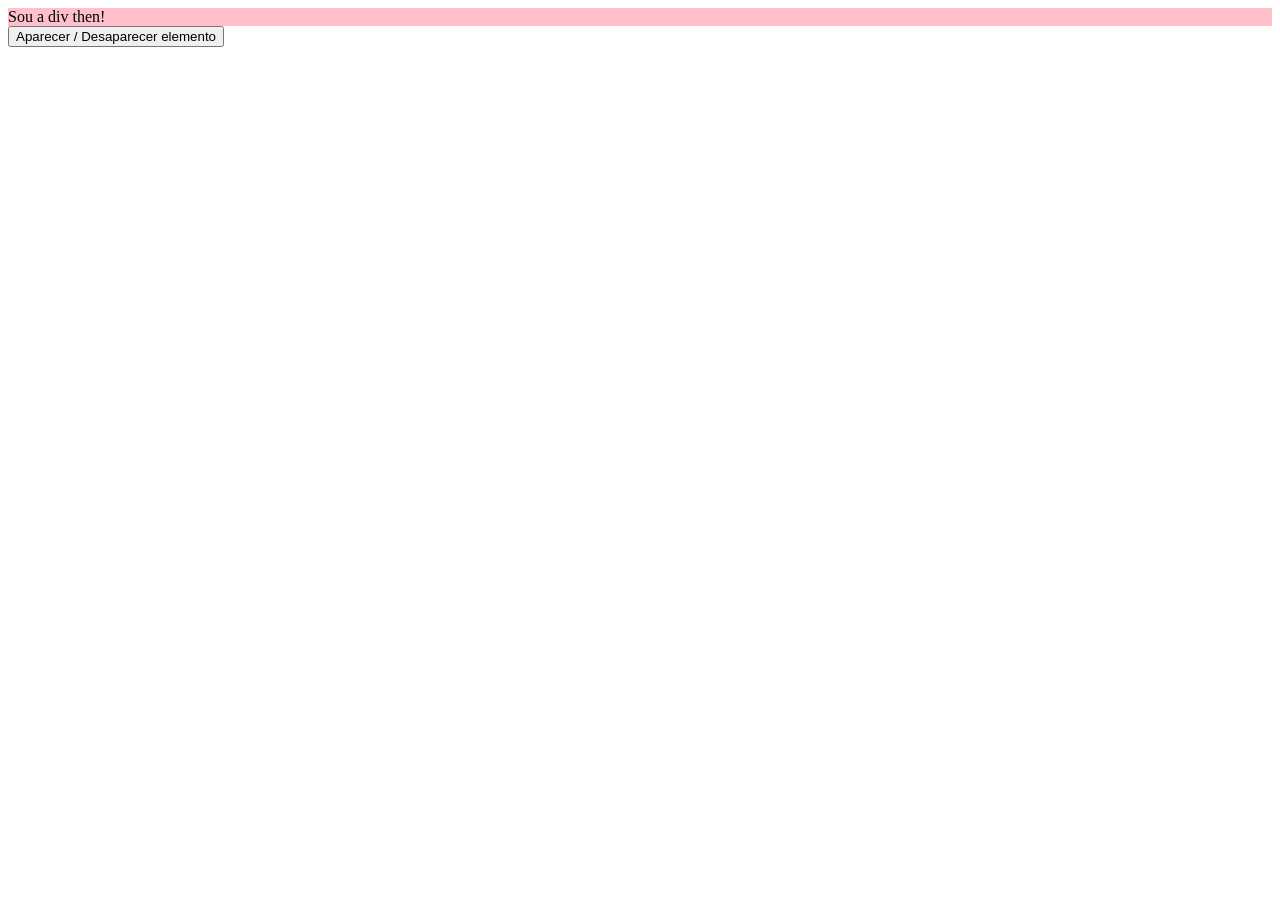
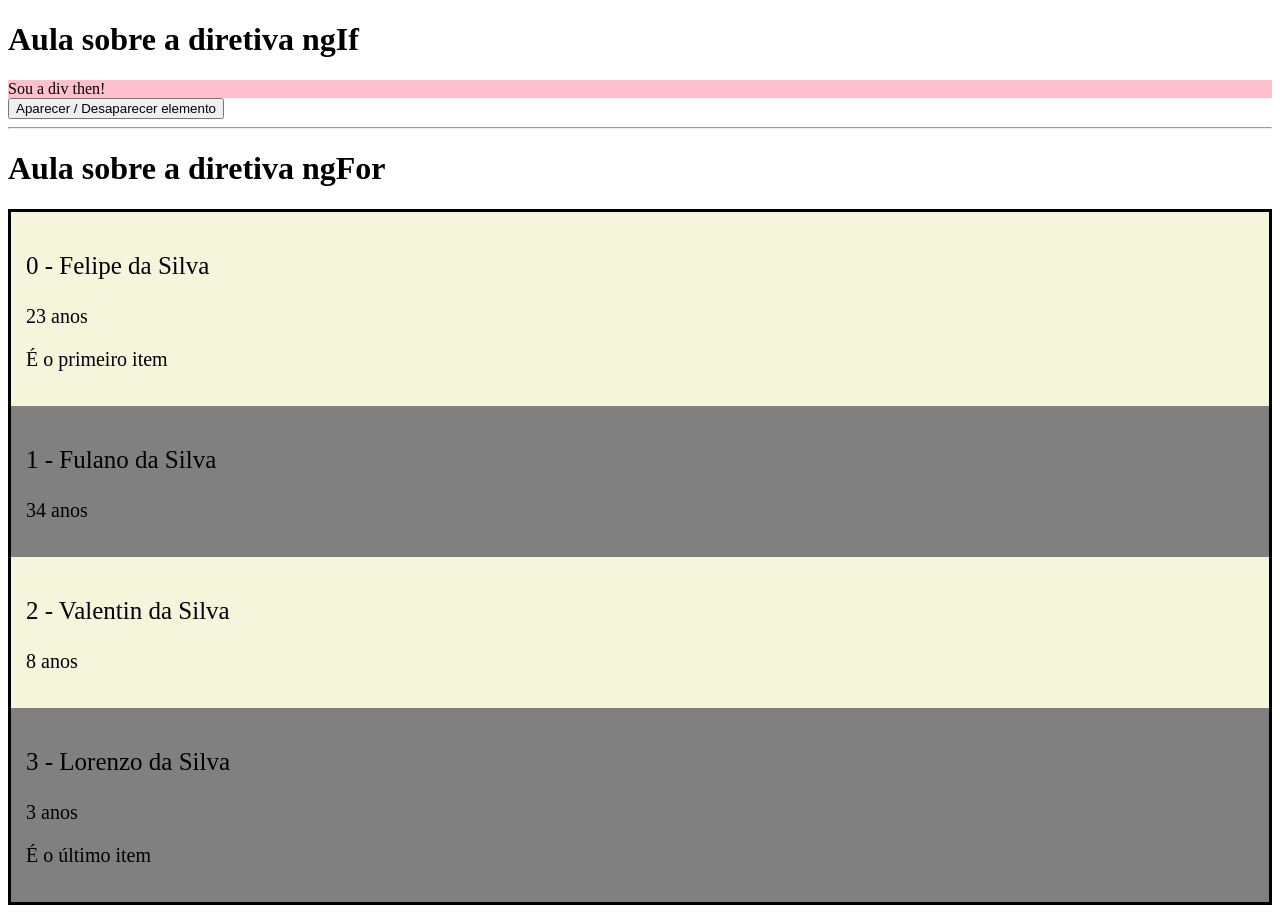
Before and after one commit to fefo1811/Fundamentos-Angular, an Angular app in the folder Diretivas/: page / in a window 1280 px wide. Before the commit the page ends 800 px from the top, so only its background shows below. Built offline with nearby package versions, Linux system fonts and the light colour scheme.

Commit message:
Angular: ngFor

```diff
--- a/Diretivas/src/app/components/diretivas/diretivas.component.css
+++ b/Diretivas/src/app/components/diretivas/diretivas.component.css
@@ -0,0 +1,29 @@
+.list {
+    background-color: black;
+    padding: 3px;
+}
+
+.item {
+    padding: 15px;
+    background-color: beige;
+}
+
+.item .item__name {
+    font-size: 25px;
+    font-weight: 500;
+}
+
+.item .item__age {
+    font-size: 20px;
+    font-weight: 300;
+}
+
+.item__odd {
+    background-color: gray;
+}
+
+.item__highlighted {
+    color: white;
+    background-color: rgb(60, 220, 54);
+    border: 3px solid rgb(168, 249, 131);
+}
--- a/Diretivas/src/app/components/diretivas/diretivas.component.html
+++ b/Diretivas/src/app/components/diretivas/diretivas.component.html
@@ -1,3 +1,5 @@
+<h1> Aula sobre a diretiva ngIf </h1>
+
 <!-- <div
     style="background-color: green;"
     *ngIf="minhaProp; else meuTemplate"
@@ -20,3 +22,25 @@
 </ng-template>
 
 <button (click)="toggleProp()"> Aparecer / Desaparecer elemento </button>
+
+<hr>
+
+<h1> Aula sobre a diretiva ngFor </h1>
+<div class="list">
+    <div
+    class="item"
+    *ngFor="let person of listPessoas; let i = index; let isOdd = odd; let isFirst = first; let isLast = last"
+    [class.item__odd]="isOdd"
+    [class.item__highlighted]="personSelectedIndex === i"
+    (click)="selectPerson(i)"
+>
+        <p class="item__name"> {{ i }} - {{ person.name }} </p>
+        <p class="item__age"> {{ person.age }} anos </p>
+        <p class="item__age" *ngIf="isFirst"> É o primeiro item </p>
+        <p class="item__age" *ngIf="isLast"> É o último item </p>
+    </div>
+</div>
+
+<!-- <div *ngFor="let item of listPessoas">
+    <h1> {{ item }} </h1>
+</div> -->
--- a/Diretivas/src/app/components/diretivas/diretivas.component.ts
+++ b/Diretivas/src/app/components/diretivas/diretivas.component.ts
@@ -15,4 +15,21 @@ export class DiretivasComponent {
   isTruthy() {
     return "";
   }
+
+
+  // ngFor
+  // listPessoas = ['Felipe', 'João', true, 1000]
+  listPessoas = [
+    { name: 'Felipe da Silva', age: 23 },
+    { name: 'Fulano da Silva', age: 34 },
+    { name: 'Valentin da Silva', age: 8 },
+    { name: 'Lorenzo da Silva', age: 3 },
+  ]
+
+  personSelectedIndex: number | undefined;
+
+  selectPerson(i: number) {
+    console.log(i)
+    this.personSelectedIndex = i;
+  }
 }
```
